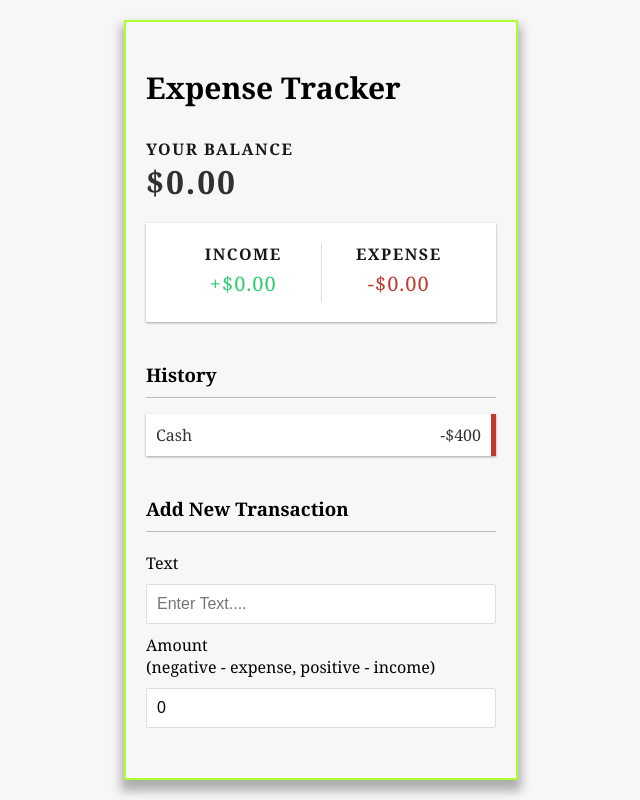
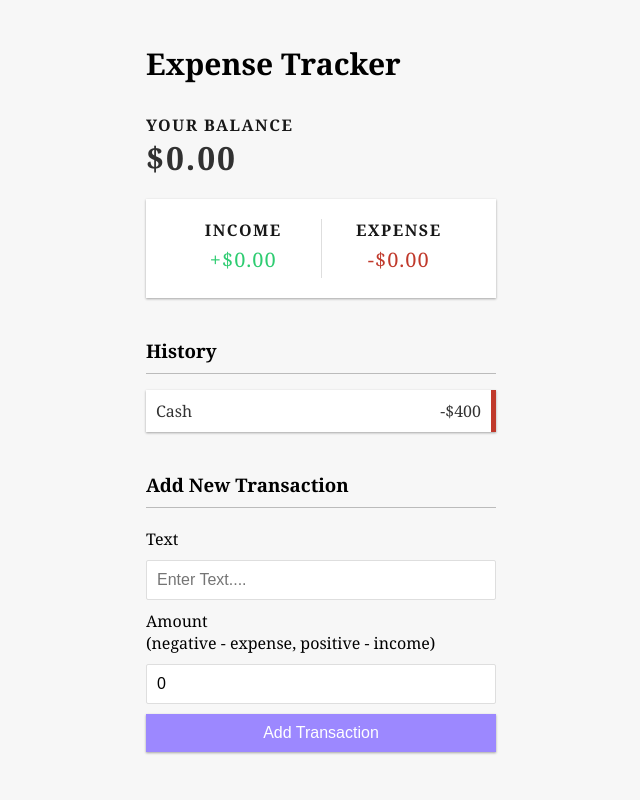
Before and after one commit to Officialibn1/Expense-Tracker, a React (Create React App) app: page / in a window 1280 px wide. Shown: the whole page, without its empty margins (319-959 px from the left). Built offline with nearby package versions, Linux system fonts and the light colour scheme.

Commit message:
add: Global state file and Appreducer

```diff
--- a/src/App.css
+++ b/src/App.css
@@ -21,7 +21,7 @@
 
 .app{
   border: 2px solid greenyellow;
-  padding: 20px;
+  padding: 20px 40px;
   box-shadow: 0px 8px 10px 3px rgba(0, 0, 0, 0.3);
 }
 
--- a/src/App.js
+++ b/src/App.js
@@ -4,11 +4,12 @@
 import Header from './components/Header';
 import IncomeExpenses from './components/IncomeExpenses';
 import TransactionList from './components/TransactionList';
+import { GlobalProvider } from './context/GlobalState';
 
 
 function App() {
   return (
-    <div className='app'>
+    <GlobalProvider className='app'>
       <Header />
       <div className="container">
         <Ballance />
@@ -16,7 +17,7 @@
         <TransactionList />
         <AddTransaction />
       </div>
-    </div>
+    </GlobalProvider>
   );
 }
 
--- a/src/components/AddTransaction.jsx
+++ b/src/components/AddTransaction.jsx
@@ -24,6 +24,7 @@
                     onChange={(e) => setAmount(e.target.value)}
                     placeholder="Enter Amount...."   />
                 </div>
+                <button className="btn" >Add Transaction</button>
             </form>
 
         </>
--- /dev/null
+++ b/src/context/AppReducer.js
@@ -0,0 +1,8 @@
+
+// eslint-disable-next-line import/no-anonymous-default-export
+export default (state, action) => {
+    switch(action.type) {
+        default:
+            return state;
+    }
+}
--- /dev/null
+++ b/src/context/GlobalState.js
@@ -0,0 +1,29 @@
+import React, { createContext, useReducer } from "react";
+import AppReducer from './AppReducer';
+
+// Initial State
+
+const initialState = {
+    transactions: [
+        {id: 1, text: 'Flower', amount: -20},
+        {id: 2, text: 'Salary', amount: 300},
+        {id: 3, text: 'Book', amount: -10},
+        {id: 4, text: 'Camera', amount: 150}
+    ]
+}
+
+// Create Global Context
+
+export const GolbalContext = createContext(initialState);
+
+// Global Provider Component
+
+export const GlobalProvider = ({children}) => {
+    const [state, dispatch] = useReducer(AppReducer, initialState);
+
+    return (<GolbalContext.Provider
+        value={{transactions: state.transactions}} >
+
+        {children}
+    </GolbalContext.Provider>)
+}
```
